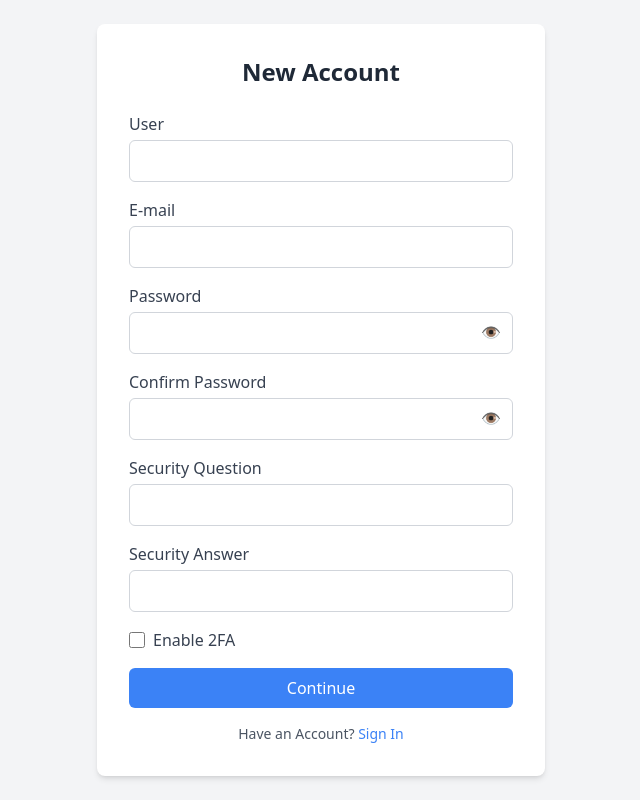
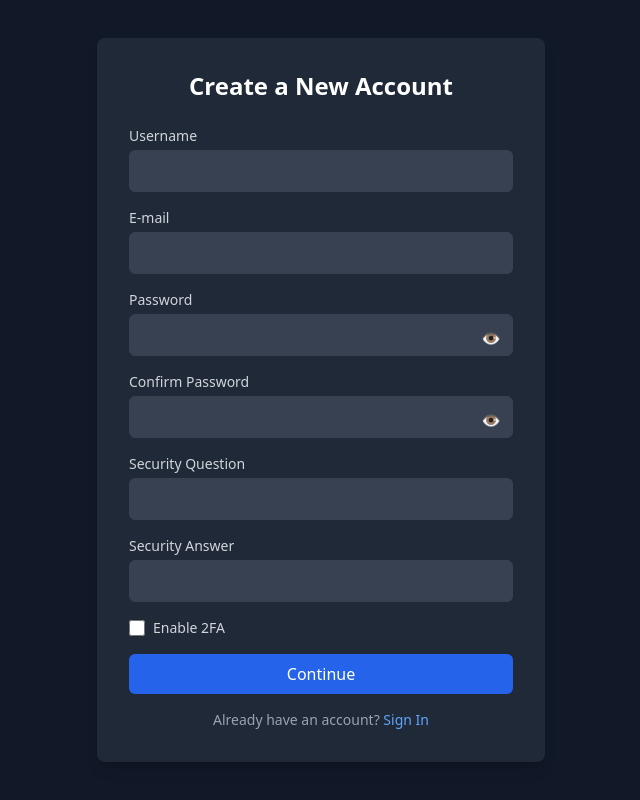
Before and after one commit to ViCor44/2FA_Project, a PHP site: page /register.php in a window 1280 px wide. Shown: the whole page, without its empty margins (319-959 px from the left). Run offline with PHP 8.4, Linux system fonts and the light colour scheme; some libraries are stand-ins or nearby versions.

Commit message:
Adição de estilos

```diff
--- a/header.php
+++ b/header.php
@@ -42,14 +42,14 @@ $username = htmlspecialchars($user_data['username']);
     <link href="https://cdn.jsdelivr.net/npm/tailwindcss@2.2.19/dist/tailwind.min.css" rel="stylesheet">
 </head>
 <body>
-    <header class="bg-blue-600 text-white p-4 shadow-md flex items-center justify-between">
+    <header class="bg-gray-600 text-white p-4 shadow-md flex items-center justify-between">
         <div class="flex items-center space-x-4">
             <h1 class="text-xl font-bold">Dashboard</h1>
             <span class="text-sm font-medium"><?= $greeting ?>, <?= $username ?>!</span>
         </div>
         <div class="flex items-center space-x-4">
             <a href="edit_profile.php" class="text-sm underline hover:text-gray-200">Edit Profile</a>
-            <a href="logout.php" class="text-sm underline hover:text-gray-200">Logout</a>
+        <a href="logout.php" class="text-sm underline hover:text-gray-200">Logout</a>
         </div>
     </header>
 </body>
--- a/register.php
+++ b/register.php
@@ -3,81 +3,77 @@
 <head>
     <meta charset="UTF-8">
     <meta name="viewport" content="width=device-width, initial-scale=1.0">
-    <title>New Account</title>
+    <title>Create a New Account</title>
     <script src="https://cdn.tailwindcss.com"></script>
 </head>
-<body class="bg-gray-100 min-h-screen flex items-center justify-center">
-    <div class="bg-white shadow-md rounded-lg p-8 w-full max-w-md">
-        <h2 class="text-2xl font-bold text-center text-gray-800 mb-6">New Account</h2>
+<body class="bg-gray-900 text-gray-200 min-h-screen flex items-center justify-center">
+    <div class="bg-gray-800 shadow-lg rounded-lg p-8 w-full max-w-md">
+        <h2 class="text-2xl font-bold text-center text-white mb-6">Create a New Account</h2>
 
         <form method="POST" action="register_process.php">
             <div class="mb-4">
-                <label for="username" class="block text-gray-700 font-medium">User</label>
+                <label for="username" class="block text-sm font-medium text-gray-300">Username</label>
                 <input type="text" id="username" name="username"
-                       class="mt-1 block w-full px-4 py-2 border border-gray-300 rounded-md focus:ring-blue-500 focus:border-blue-500"
+                       class="mt-1 block w-full px-4 py-2 border border-gray-700 bg-gray-700 text-white rounded-md focus:ring-blue-500 focus:border-blue-500"
                        required>
             </div>
             <div class="mb-4">
-                <label for="email" class="block text-gray-700 font-medium">E-mail</label>
+                <label for="email" class="block text-sm font-medium text-gray-300">E-mail</label>
                 <input type="email" id="email" name="email"
-                       class="mt-1 block w-full px-4 py-2 border border-gray-300 rounded-md focus:ring-blue-500 focus:border-blue-500"
+                       class="mt-1 block w-full px-4 py-2 border border-gray-700 bg-gray-700 text-white rounded-md focus:ring-blue-500 focus:border-blue-500"
                        required>
             </div>
             <div class="mb-4 relative">
-                <label for="password" class="block text-gray-700 font-medium">Password</label>
+                <label for="password" class="block text-sm font-medium text-gray-300">Password</label>
                 <input type="password" id="password" name="password"
-                       class="mt-1 block w-full px-4 py-2 border border-gray-300 rounded-md focus:ring-blue-500 focus:border-blue-500"
+                       class="mt-1 block w-full px-4 py-2 border border-gray-700 bg-gray-700 text-white rounded-md focus:ring-blue-500 focus:border-blue-500"
                        required>
                 <button type="button" onclick="togglePasswordVisibility('password')"
-                        class="absolute right-3 top-9 text-gray-500 hover:text-gray-700">
+                        class="absolute right-3 top-9 text-gray-400 hover:text-gray-200">
                     👁️
                 </button>
             </div>
             <div class="mb-4 relative">
-                <label for="confirm_password" class="block text-gray-700 font-medium">Confirm Password</label>
+                <label for="confirm_password" class="block text-sm font-medium text-gray-300">Confirm Password</label>
                 <input type="password" id="confirm_password" name="confirm_password"
-                       class="mt-1 block w-full px-4 py-2 border border-gray-300 rounded-md focus:ring-blue-500 focus:border-blue-500"
+                       class="mt-1 block w-full px-4 py-2 border border-gray-700 bg-gray-700 text-white rounded-md focus:ring-blue-500 focus:border-blue-500"
                        required>
                 <button type="button" onclick="togglePasswordVisibility('confirm_password')"
-                        class="absolute right-3 top-9 text-gray-500 hover:text-gray-700">
+                        class="absolute right-3 top-9 text-gray-400 hover:text-gray-200">
                     👁️
                 </button>
             </div>
             <div class="mb-4">
-                <label for="security_question" class="block text-gray-700 font-medium">Security Question</label>
+                <label for="security_question" class="block text-sm font-medium text-gray-300">Security Question</label>
                 <input type="text" id="security_question" name="security_question"
-                       class="mt-1 block w-full px-4 py-2 border border-gray-300 rounded-md focus:ring-blue-500 focus:border-blue-500"
+                       class="mt-1 block w-full px-4 py-2 border border-gray-700 bg-gray-700 text-white rounded-md focus:ring-blue-500 focus:border-blue-500"
                        required>
             </div>
             <div class="mb-4">
-                <label for="security_answer" class="block text-gray-700 font-medium">Security Answer</label>
+                <label for="security_answer" class="block text-sm font-medium text-gray-300">Security Answer</label>
                 <input type="text" id="security_answer" name="security_answer"
-                       class="mt-1 block w-full px-4 py-2 border border-gray-300 rounded-md focus:ring-blue-500 focus:border-blue-500"
+                       class="mt-1 block w-full px-4 py-2 border border-gray-700 bg-gray-700 text-white rounded-md focus:ring-blue-500 focus:border-blue-500"
                        required>
             </div>
             <div class="mb-4 flex items-center">
                 <input type="checkbox" id="enable_2fa" name="enable_2fa"
-                       class="w-4 h-4 text-blue-500 border-gray-300 rounded focus:ring-blue-500">
-                <label for="enable_2fa" class="ml-2 text-gray-700">Enable 2FA</label>
+                       class="w-4 h-4 text-blue-500 border-gray-300 rounded focus:ring-blue-500 bg-gray-700">
+                <label for="enable_2fa" class="ml-2 text-sm text-gray-300">Enable 2FA</label>
             </div>
             <button type="submit"
-                    class="w-full bg-blue-500 text-white py-2 px-4 rounded-md hover:bg-blue-600 transition">
+                    class="w-full bg-blue-600 text-white py-2 px-4 rounded-md hover:bg-blue-700 transition">
                 Continue
             </button>
         </form>
-        <p class="text-center text-sm text-gray-600 mt-4">
-            Have an Account? <a href="login.php" class="text-blue-500 hover:underline">Sign In</a>
+        <p class="text-center text-sm text-gray-400 mt-4">
+            Already have an account? <a href="login.php" class="text-blue-400 hover:underline">Sign In</a>
         </p>
     </div>
 
     <script>
         function togglePasswordVisibility(fieldId) {
             const field = document.getElementById(fieldId);
-            if (field.type === 'password') {
-                field.type = 'text';
-            } else {
-                field.type = 'password';
-            }
+            field.type = field.type === 'password' ? 'text' : 'password';
         }
     </script>
 </body>
```
Also changed, not shown: edit_profile.php (+27 -22 lines).
